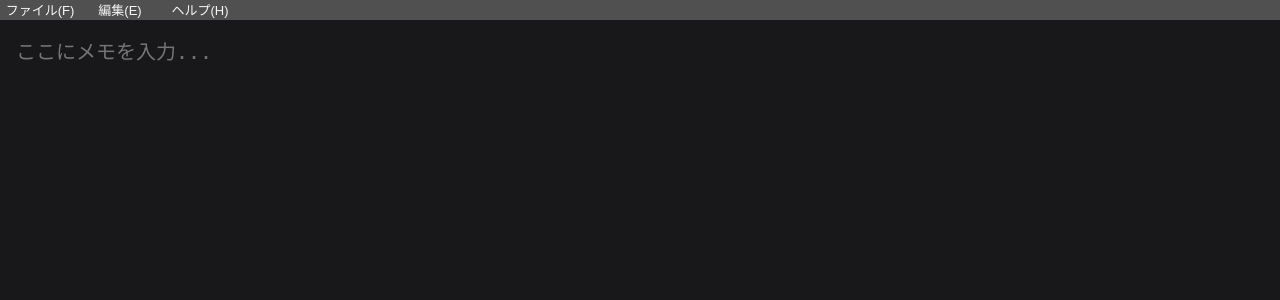
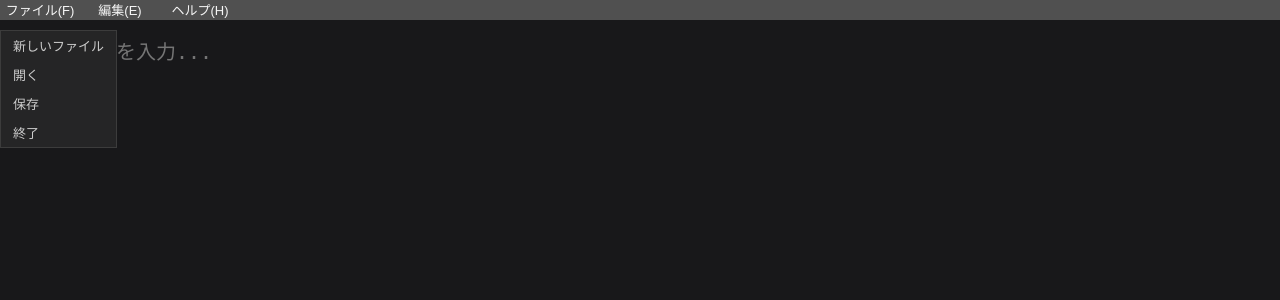
Before and after one commit to SeijiOkuda/Tauri-MemoEdit, a Vue app in the folder tauri-app/: page / in a window 1280 px wide. Both pictures are taken after a click on the element "ファイル(F)". Shown: the top 300 px of the page. Built offline with nearby package versions, Linux system fonts and the light colour scheme.

Commit message:
feature:openFile

```diff
--- a/tauri-app/src/App.vue
+++ b/tauri-app/src/App.vue
@@ -1,20 +1,24 @@
 <script setup lang="ts">
 import { onMounted, onUnmounted, ref } from "vue";
-import { save } from "@tauri-apps/plugin-dialog";
-import { writeTextFile } from "@tauri-apps/plugin-fs";
+import { open, save } from "@tauri-apps/plugin-dialog";
+import { writeTextFile, readTextFile } from "@tauri-apps/plugin-fs";
 
 const text = ref("");
+const isMenuFile = ref<boolean>(false);
+const path = ref<string | null>(null);
 
 async function saveFile() {
-  const path = await save({
-    filters: [{ name: 'Text Files', extensions: ['txt'] }],
-    defaultPath: 'memo.txt',
-  });
+  if (!path.value) {
+    path.value = await save({
+      filters: [{ name: 'Text Files', extensions: ['txt'] }],
+      defaultPath: 'memo.txt',
+    });
+  }
 
-  if (path) {
+  if (path.value) {
     try {
-      await writeTextFile(path, text.value);
-      console.log("✅ ファイル保存成功:", path);
+      await writeTextFile(path.value, text.value);
+      console.log("✅ ファイル保存成功:", path.value);
     } catch (err) {
       console.error("❌ ファイル保存失敗:", err);
     }
@@ -30,6 +34,28 @@ function handleKeyDown(e: KeyboardEvent) {
   }
 }
 
+function onFileClick() {
+  isMenuFile.value = !isMenuFile.value;
+}
+
+async function openFile() {
+  path.value = await open({
+    filters: [{ name: 'Text Files', extensions: ['txt'] }],
+  });
+
+  if (path.value) {
+    try {
+      const fileContent = await readTextFile(path.value);
+      text.value = fileContent;
+      console.log("✅ ファイル読み込み成功:", path.value);
+    } catch (err) {
+      console.error("❌ ファイル読み込み失敗:", err);
+    }
+  } else {
+    console.log("❌ 開くキャンセル");
+  }
+}
+
 onMounted(() => window.addEventListener('keydown', handleKeyDown));
 onUnmounted(() => window.removeEventListener('keydown', handleKeyDown));
 
@@ -37,7 +63,15 @@ onUnmounted(() => window.removeEventListener('keydown', handleKeyDown));
 
 <template>
   <nav class="menu-bar">
-    <div class="menu-item" @click="onFileClick">ファイル(F)</div>
+    <div class="menu-item" @click="onFileClick">
+      ファイル(F)
+      <div v-if="isMenuFile" class="dropdown">
+        <div class="dropdown-item">新しいファイル</div>
+        <div class="dropdown-item" @click="openFile">開く</div>
+        <div class="dropdown-item" @click="saveFile">保存</div>
+        <div class="dropdown-item">終了</div>
+      </div>
+    </div>
     <div class="menu-item" @click="onEditClick">編集(E)</div>
     <div class="menu-item" @click="onHelpClick">ヘルプ(H)</div>
   </nav>
@@ -103,6 +137,28 @@ onUnmounted(() => window.removeEventListener('keydown', handleKeyDown));
   margin: 0 0 0 5px;
 }
 
+.dropdown {
+  position: absolute;
+  top: 30px;
+  left: 0;
+  background: #252526;
+  border: 1px solid #3c3c3c;
+  display: inline-block;
+  z-index: 100;
+}
+
+.dropdown-item {
+  padding: 5px 12px;
+  color: #ccc;
+  white-space: nowrap;
+  text-align: left;
+}
+
+.dropdown-item:hover {
+  background-color: #555;
+  color: #ffffff;
+}
+
 ::-webkit-scrollbar {
   width: 8px;
   background: #23232b;
```
